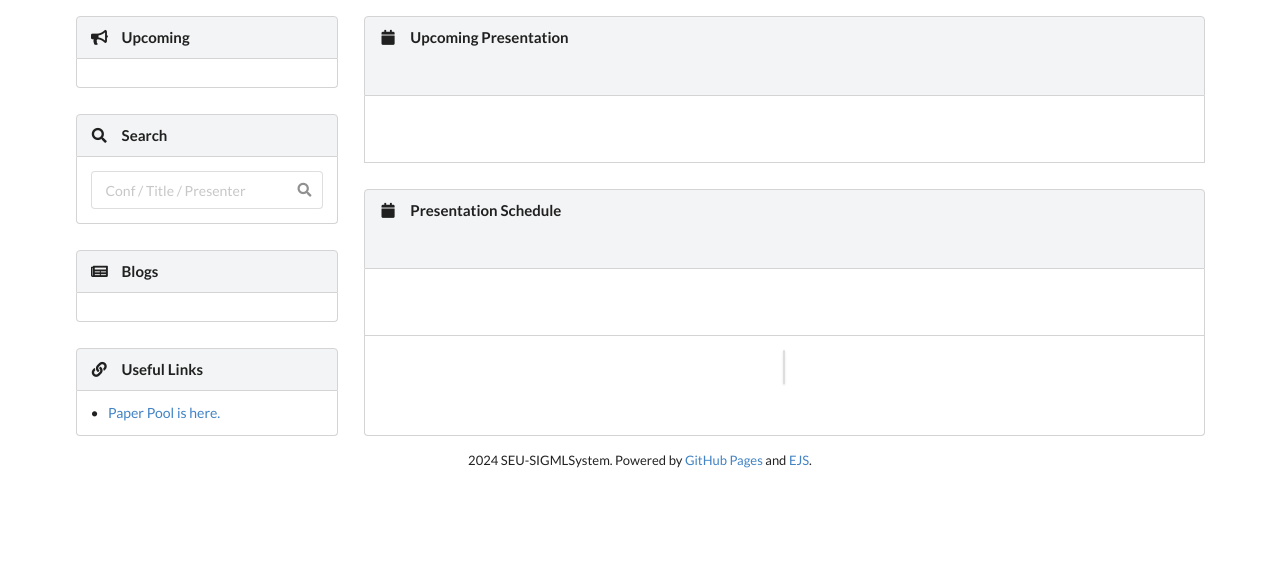
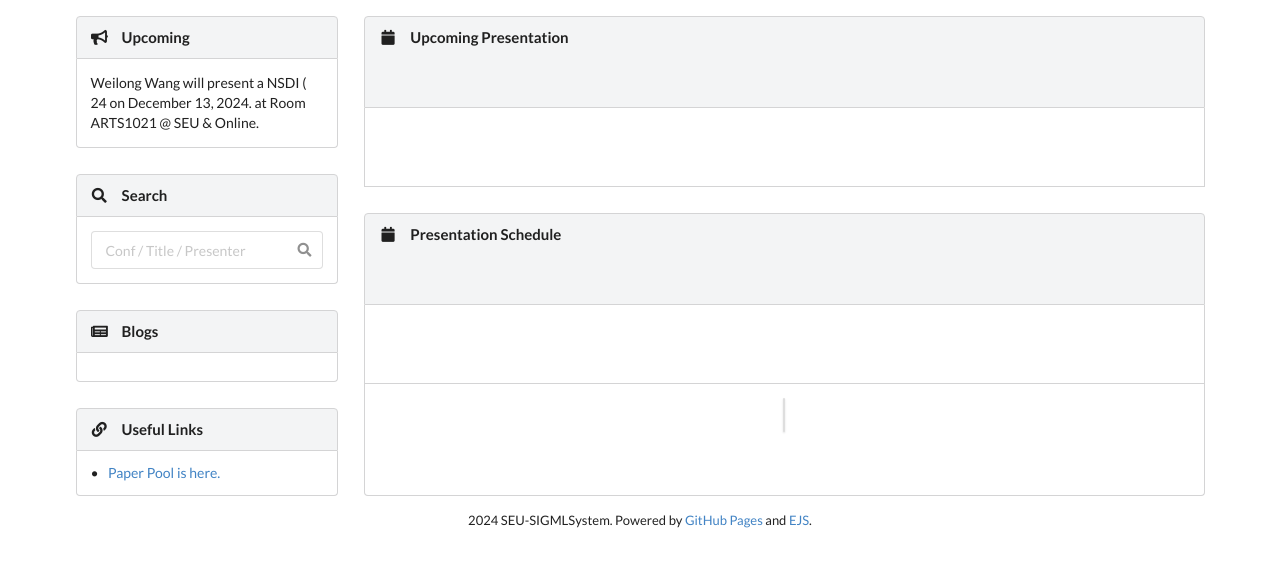
Before and after one commit to SEU-SIGMLSys/SEU-SIGMLSys.github.io, a website: page index.html in a window 1280 px wide. Shown: the part 63-630 px from the top of the page. Drawn offline with nearby package versions, Linux system fonts and the light colour scheme.

Commit message:
Update index.html

```diff
--- a/index.html
+++ b/index.html
@@ -59,6 +59,7 @@
                 <div class="content">
                     <div class="description"> </div>
                 <!-- 格式参考 <div class="description">Tiange Xia will present a DAC &#39; 24 on November 29, 2024. at Room ARTS1021 @ SEU &amp; Online.</div>-->
+                <div class="description">Weilong Wang will present a NSDI &#40; 24 on December 13, 2024. at Room ARTS1021 @ SEU &amp; Online.</div>
                 </div>
             </div>
             <h4 class="ui block top attached header">
```
